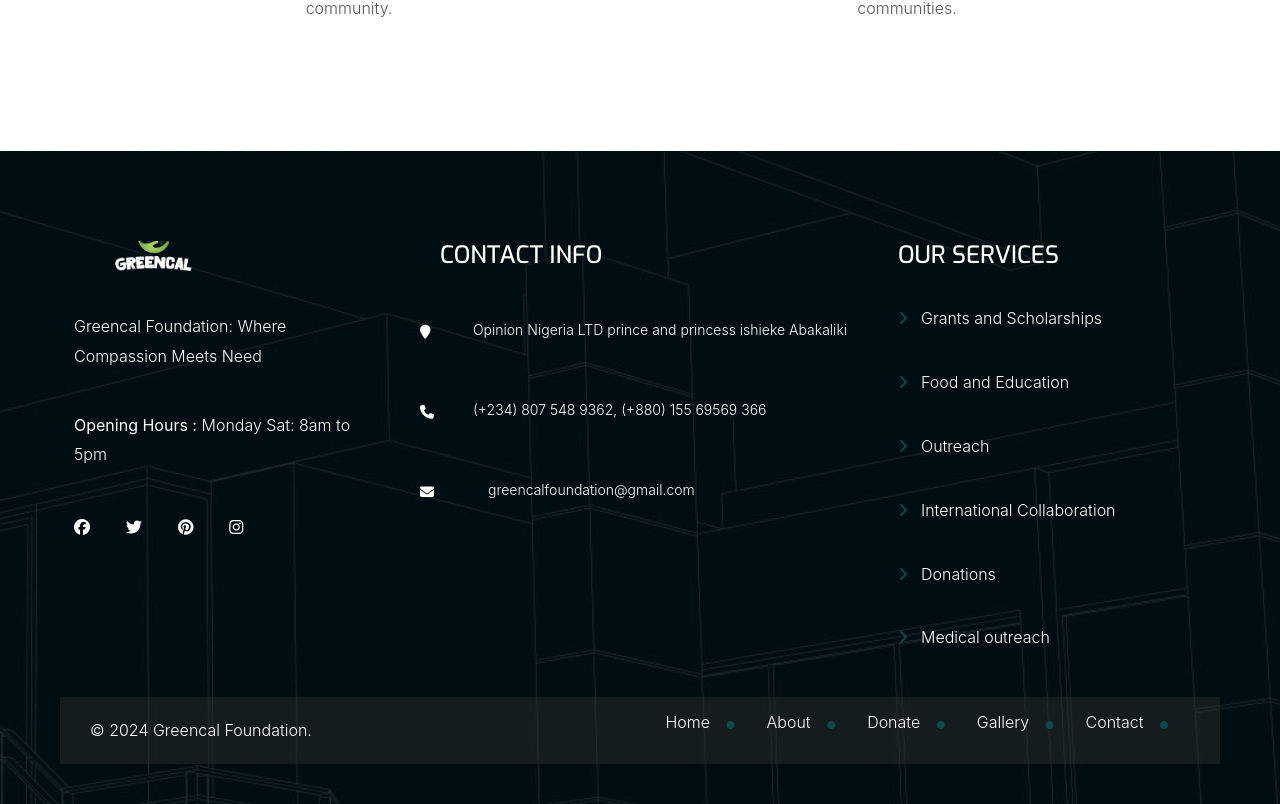
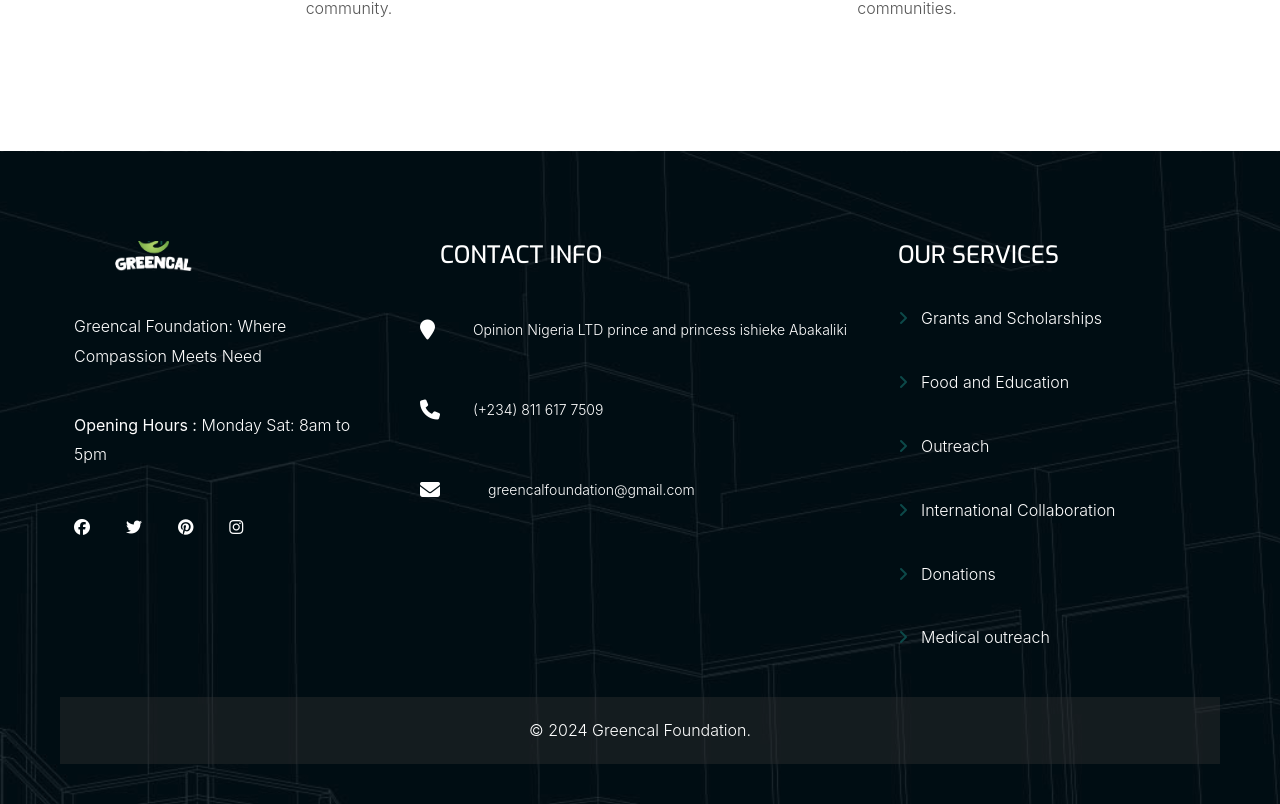
Before and after one commit to TheMoeEntity/greencalv2, a Next.js app: page /about in a window 1280 px wide. Shown: the part 2830-3634 px from the top of the page. Built offline with nearby package versions, Linux system fonts and the light colour scheme.

Commit message:
Update contact information and footer copyright year.

```diff
--- a/components/About/index.tsx
+++ b/components/About/index.tsx
@@ -40,7 +40,7 @@ const About = () => {
 
         <div>
           <div style={{ width: "60px", height: "60px", fontSize: '40px' }}>
-            <i className="fas fa-hands-helping"></i>
+            <i className="fa-solid fa-seedling"></i>
           </div>
           <div>
             <strong>Outreach</strong>
--- a/components/Footer/index.module.css
+++ b/components/Footer/index.module.css
@@ -127,7 +127,7 @@
   background: rgba(51, 51, 51, 0.4);
   display: flex;
   align-items: center;
-  justify-content: space-between;
+  justify-content: center;
   padding: 0 30px;
 }
 
--- a/components/Footer/index.tsx
+++ b/components/Footer/index.tsx
@@ -40,22 +40,22 @@ const Footer = () => {
           <h2 style={{ marginLeft: '30px' }}>CONTACT INFO</h2>
           <div>
             <div>
-              <i className="fas fa-map-marker"></i>
+              <i style={{ fontSize: '20px' }} className="fas fa-map-marker"></i>
             </div>
             <div>Opinion Nigeria LTD prince and princess ishieke Abakaliki</div>
           </div>
 
           <div>
             <div>
-              <i className="fa-solid fa-phone"></i>
+              <i style={{ fontSize: '20px' }} className="fa-solid fa-phone"></i>
 
             </div>
             <div>
-              (+234) 807 548 9362, (+880) 155 69569 366</div>
+              (+234) 811 617 7509 </div>
           </div>
           <div>
             <div style={{ width: '50px' }} className={styles.footerIcons}>
-              <i className="fa-solid fa-envelope"></i>
+              <i style={{ fontSize: '20px' }} className="fa-solid fa-envelope"></i>
             </div>
             <div>
               greencalfoundation@gmail.com</div>
@@ -91,16 +91,7 @@ const Footer = () => {
       </div>
 
       <div className={styles.copyright}>
-        <div>© 2024 Greencal Foundation.</div>
-        <div>
-          <ul>
-            <li>Home <i className="fas fa-circle"></i></li>
-            <li>About <i className="fas fa-circle"></i></li>
-            <li>Donate <i className="fas fa-circle"></i></li>
-            <li>Gallery <i className="fas fa-circle"></i></li>
-            <li>Contact <i className="fas fa-circle"></i></li>
-          </ul>
-        </div>
+        <div>© {new Date().getFullYear()} Greencal Foundation.</div>
       </div>
     </div>
   );
```
